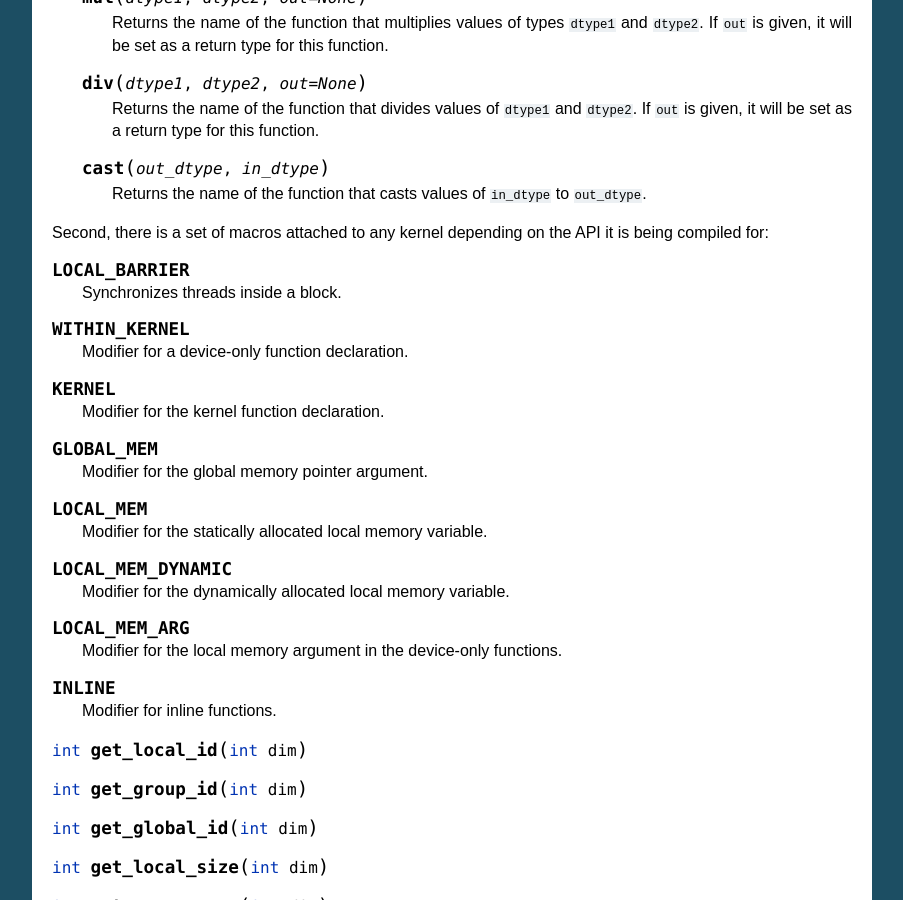
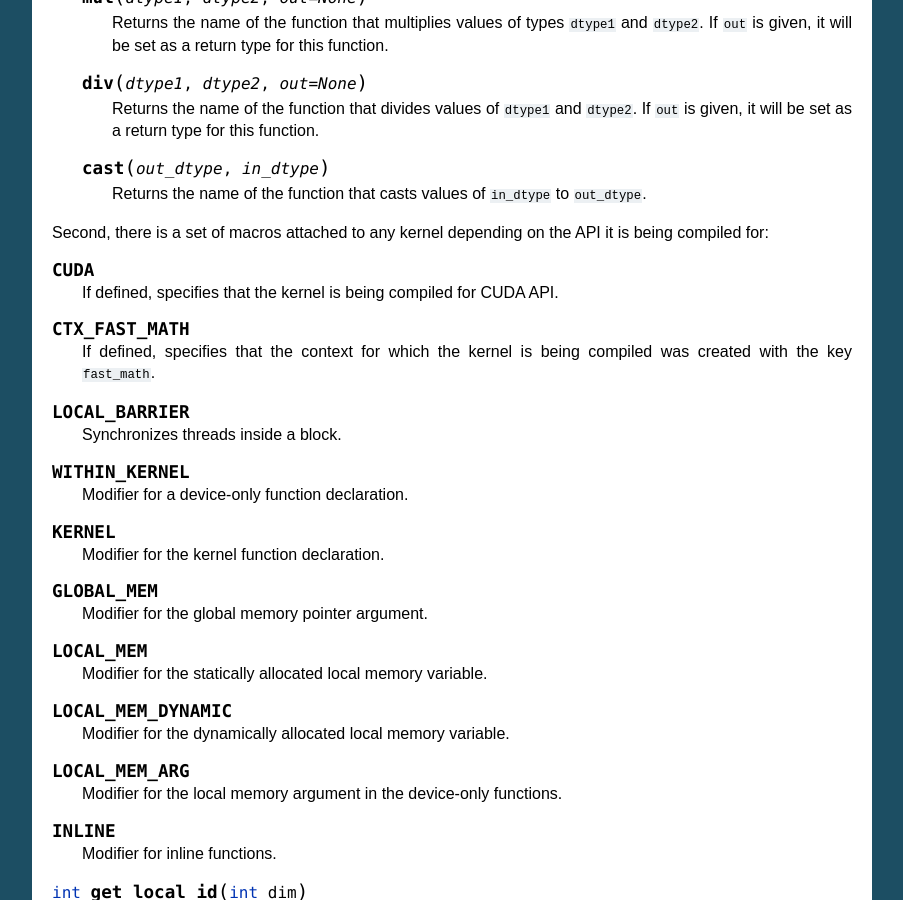
Before and after one commit to fjarri/reikna, a Sphinx documentation site: the page built from doc/source/api/cluda.rst, in a window 1280 px wide and 900 px high, scrolled down 4408 px. Shown: the whole window, without its empty margins (198-1101 px from the left). Built offline with Sphinx 7.4.7, drawn with Linux system fonts in a browser that asks for light colours.

Commit message:
cluda/kernel.mako: added CTX_FAST_MATH macro

```diff
--- a/doc/source/api/cluda.rst
+++ b/doc/source/api/cluda.rst
@@ -269,6 +269,14 @@ Available methods are:
 
 Second, there is a set of macros attached to any kernel depending on the API it is being compiled for:
 
+.. c:macro:: CUDA
+
+    If defined, specifies that the kernel is being compiled for CUDA API.
+
+.. c:macro:: CTX_FAST_MATH
+
+    If defined, specifies that the context for which the kernel is being compiled was created with the key ``fast_math``.
+
 .. c:macro:: LOCAL_BARRIER
 
     Synchronizes threads inside a block.
```
Also changed, not shown: 1 other file.
